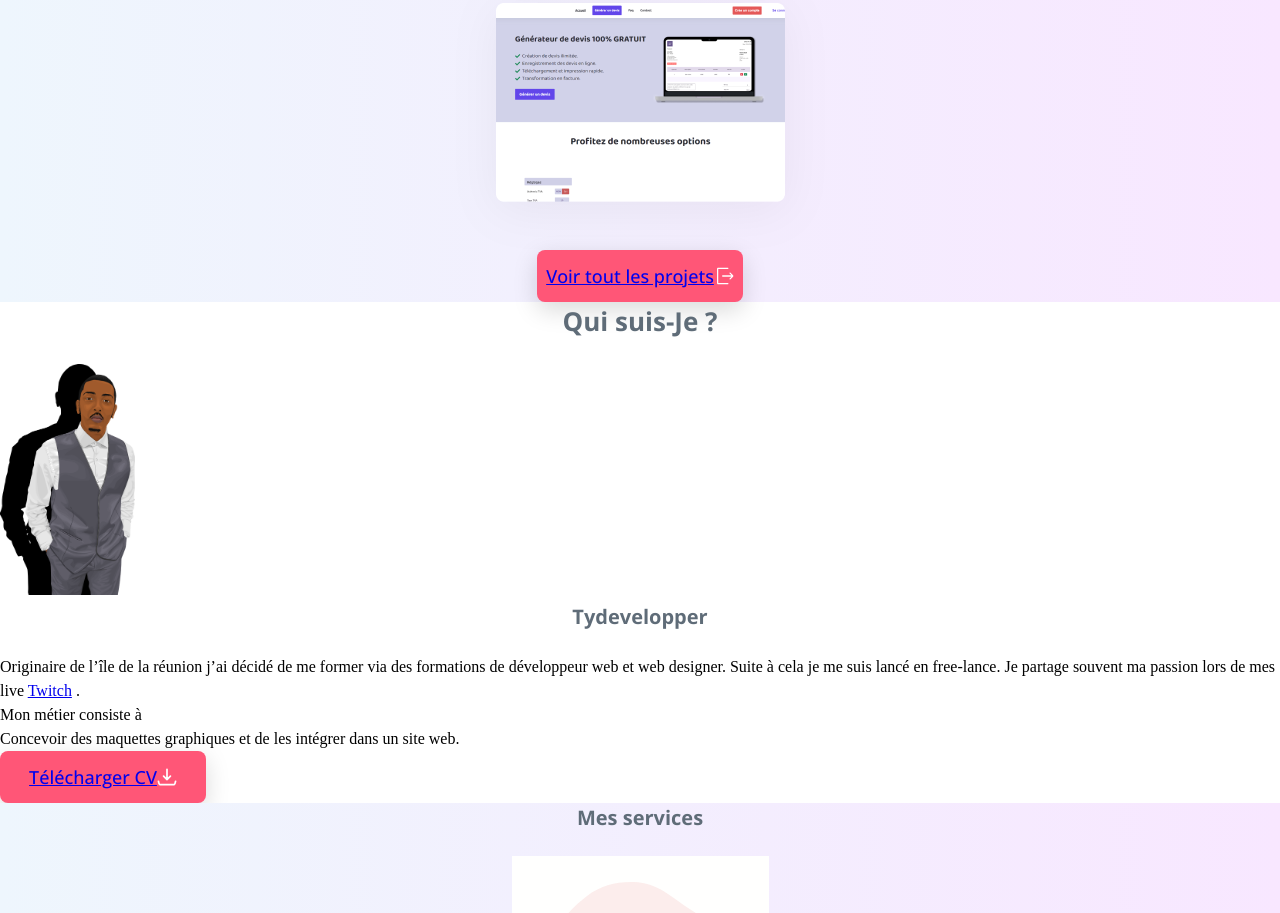
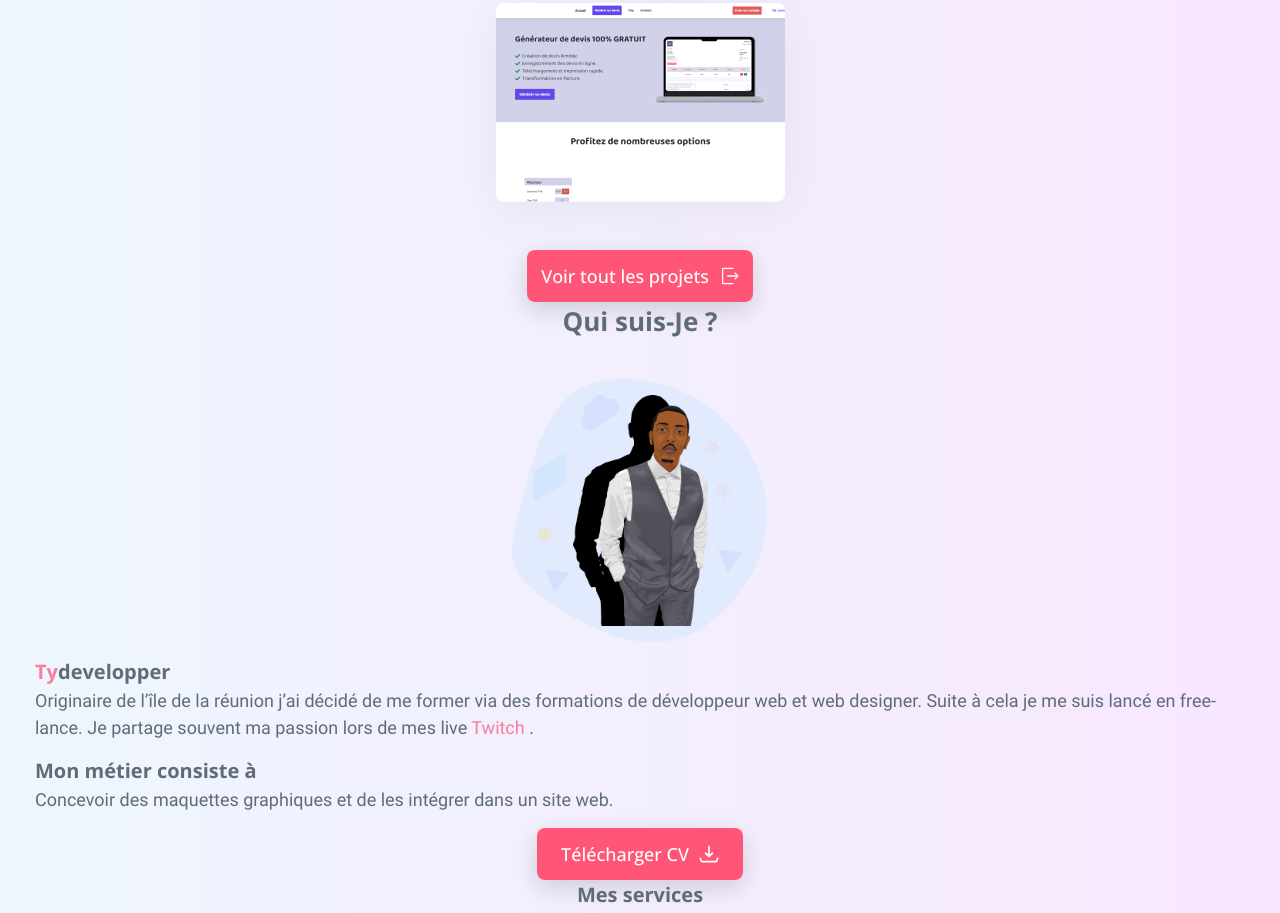
Before and after one commit to maakino/TyPortfolio, a website: page index.html in a window 1280 px wide. Shown: the part 1088-2001 px from the top of the page. Drawn offline with Linux system fonts and the light colour scheme.

Commit message:
add info and services mobile css

```diff
--- a/index.html
+++ b/index.html
@@ -91,23 +91,27 @@
 							<span>
 								<img src="img/Frame 7.png" alt="" width="289" height="199">
 							</span>
-							<a href="#" class="btn" style="background-color: var(--background-btn-color);"><p>Voir tout les projets</p> <img src="img/icon/exit.svg" alt="" width="20" height="20"></a>
+							<a href="#" class="btn btn-primary portfolio__btn" style="background-color: var(--background-btn-color);"><p>Voir tout les projets</p> <img src="img/icon/exit.svg" alt="" width="20" height="20"></a>
 						</div>
 					</div>
 				</section>
-				<section class="info">
+				<section class="backgroundGradient" >
+					<div class="info padding">
 						<h2 class="titelMedium margin-txt" style="color:var(--txt-primary-color);">Qui suis-Je ?</h2>
 						<div class="info__img">
 								<img src="img/Illustration.png" alt="Ilustration de Teddy Equerre" width="135" height="231">
 						</div>
 						<div class="info__txt">
-						<h3 class="titleSmall margin-txt" style="color:var(--txt-primary-color);"><span>Ty</span>developper</h3>
-						<p>Originaire de l’île de la réunion j’ai décidé de me former via des formations de développeur web et web designer. Suite à cela je me suis lancé en free-lance.
-							Je partage souvent ma passion lors de mes live <a href="#">Twitch</a> .
+							<h3 class="titleSmall " style="color:var(--txt-primary-color);"><span style="color: var(--txt-secondary-color);">Ty</span>developper</h3>
+							<p class="paragraph">Originaire de l’île de la réunion j’ai décidé de me former via des formations de développeur web et web designer. Suite à cela je me suis lancé en free-lance.
+								Je partage souvent ma passion lors de mes live <a href="#" style="color: var(--txt-secondary-color);">Twitch</a> .
 								</p>
-							<h3>Mon métier consiste à</h3>
-							<p>Concevoir des maquettes graphiques et de les intégrer dans un site web.</p>
-							<a href="#" class="btn" style="background-color: var(--background-btn-color);"><p>Télécharger CV</p><img src="img/icon/dowload.svg" alt="" width="20" height="18"></a>
+							</div>
+							<div class="info__txt">
+								<h3 class="titleSmall" style="color:var(--txt-primary-color);">Mon métier consiste à</h3>
+								<p class="paragraph">Concevoir des maquettes graphiques et de les intégrer dans un site web.</p>
+							</div>
+							<a href="#" class="btn btn-primary" style="background-color: var(--background-btn-color);"><p>Télécharger CV</p><img src="img/icon/dowload.svg" alt="" width="20" height="18"></a>
 					</div>
 					</section>
 					<section class="backgroundGradient">
@@ -144,8 +148,26 @@
 					<!-- methode -->
 					<section class="method">
 
-
 					</section>
+					<footer>
+						<div class="footer padding">
+							<img src="img/logo.svg" alt="logo entreprise" width="256" height="54">
+							<ul class="footer__menu">
+								<li><a class="links" style="color: var(--txt-primary-color);" href="#">Accueil</a></li>
+								<li><a class="links" style="color: var(--txt-primary-color);" href="#">Portfolio</a></li>
+								<li><a class="links" style="color: var(--txt-primary-color);" href="#">Services</a></li>
+								<li><a class="links" style="color: var(--txt-primary-color);" href="#">Contact</a></li>
+							</ul>
+							<div class="footer__reseaux">
+								<span><a href="#"><img src="img/reseau/instagram.svg" alt="" width="22" height="22"></a></span>
+								<span><a href="#"><img src="img/reseau/github.svg" alt="" width="22" height="22"></a></span>
+								<span><a href="#"><img src="img/reseau/linkedin.svg" alt="" width="22" height="22"></a></span>
+								<span><a href="#"><img src="img/reseau/twitch.svg" alt="" width="22" height="22"></a></span>
+							</div>
+							<hr class="footer__hr" style="color: var(--border-color);">
+							<p class="footer__copy paragraph">Copyright Equerre Teddy - 2022</p>
+						</div>
+					</footer>
 	</main>
 
 	<footer>
--- a/src/scss/base/base.scss
+++ b/src/scss/base/base.scss
@@ -53,17 +53,21 @@
     display: flex;
     justify-content: center;
     align-items: center;
-    width: 206px;
+    min-width: 206px;
+    max-width: 230px;
+    margin: auto;
+    gap: 10px;
     height: 52px;
     border-radius: 8px;
     box-shadow: 0px 8px 24px rgba(0, 0, 0, 0.15);
     border: none;
     font-size: 18px;
     font-family: "openSans";
+    padding: 18px 14px;
 }
 .btn-primary{
     background-color: var(--background-btn-color);
-            color: var(--background-secondary-color);
+    color: var(--background-secondary-color);
 }
 .margin-txt{
     margin-bottom: 23px;
@@ -72,3 +76,6 @@
 section{
     z-index: 1;
 }
+a{
+    text-decoration: none;
+}
--- a/src/scss/components/card.scss
+++ b/src/scss/components/card.scss
@@ -27,6 +27,6 @@
     background-image: url('../../../img/card/secondary.svg');
 }
 .thirdary{
-    background-image: url('../../../img/card/');
+    background-image: url('../../../img/card/thirdary.svg');
 
 }
--- a/src/scss/layout/header.scss
+++ b/src/scss/layout/header.scss
@@ -33,7 +33,8 @@
         background-color: #F6EAFF;
         gap: 42px;
         border-top: 1px solid var(--border-color);
-        padding: 15px;
+        padding-top: 15px;
+        width: 100vw;
         @include media(medium){
             display: flex;
             flex-direction: row;
--- /dev/null
+++ b/src/scss/page/info.scss
@@ -0,0 +1,17 @@
+.info{
+    display: flex;
+    flex-direction: column;
+    gap: 15px;
+    h3{
+        text-align: left;
+    }
+    &__img{
+        display: flex;
+        justify-content: center;
+        align-items: center;
+         height: 263px;
+        background-image: url('../../../img/info/mobile/bloob.svg');
+        background-repeat: no-repeat;
+        background-position: center;
+    }
+}
--- a/src/scss/page/method.scss
+++ b/src/scss/page/method.scss
@@ -9,3 +9,4 @@
     align-items: center;
     gap: 38px;
     height: auto;
+}
--- a/src/scss/page/portfolio.scss
+++ b/src/scss/page/portfolio.scss
@@ -14,4 +14,5 @@
             }
         }
     }
+
 }
--- /dev/null
+++ b/src/scss/page/services.scss
@@ -0,0 +1,7 @@
+.services{
+   &__content{
+    display: flex;
+    flex-direction: column;
+    gap: 73px;
+   }
+}
--- a/src/scss/style.scss
+++ b/src/scss/style.scss
@@ -12,7 +12,10 @@
 @import 'page/page';
 @import 'page/home';
 @import 'page/portfolio';
+@import 'page/info';
+@import 'page/services';
 @import 'page/method';
+
 
 
 //component
```
Also changed, not shown: css/style.css, img/info/mobile/bloob.svg (added), 1 other file. Lines whose indentation alone changed are shown as unchanged.
